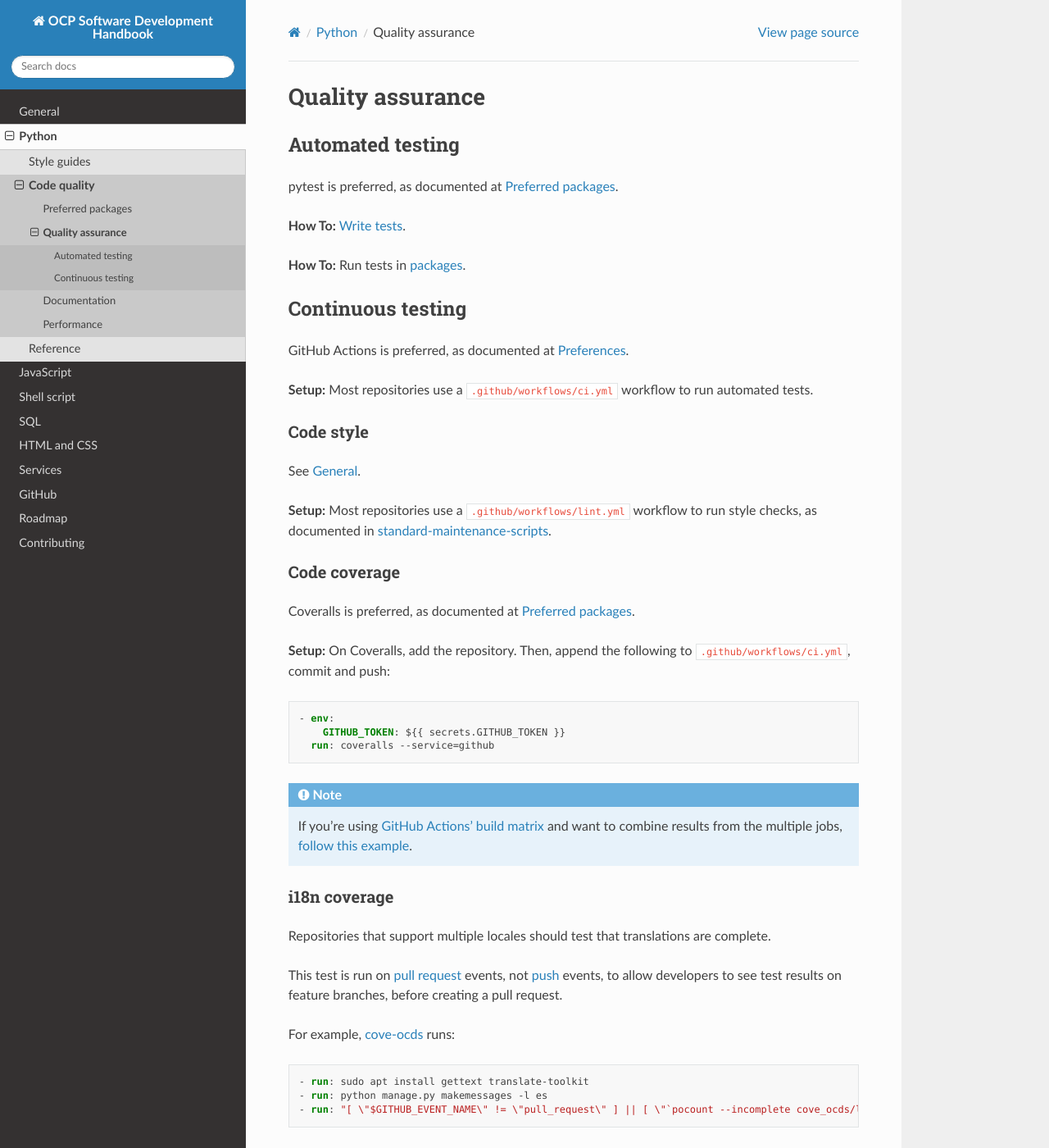
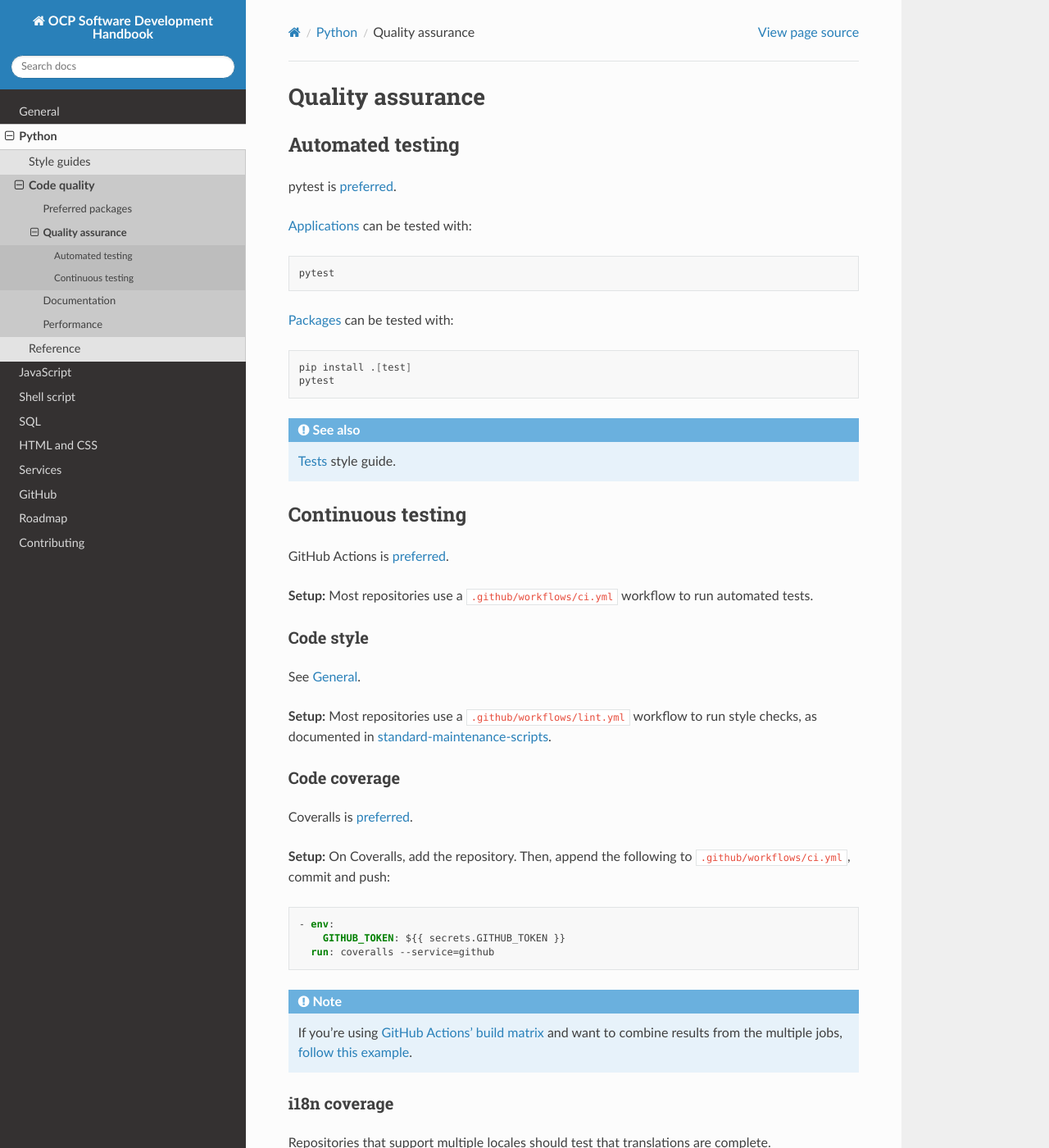
Before and after one commit to open-contracting/software-development-handbook, a Sphinx documentation site: the page built from docs/python/quality.rst, in a window 1280 px wide and 1400 px high. Shown: the whole window at 82% size. Built offline with Sphinx 7.4.7 and the Read the Docs theme 2.0.0, drawn with Linux system fonts in a browser that asks for light colours; pages that are not in the unit, such as notebooks, are missing from menus.

Commit message:
python: Move testing content to python/quality

```diff
--- a/docs/python/quality.rst
+++ b/docs/python/quality.rst
@@ -1,21 +1,36 @@
 Quality assurance
 =================
+
+.. _automated-testing:
 
 Automated testing
 -----------------
 
-pytest is preferred, as documented at :doc:`preferences`.
+pytest is :doc:`preferred<preferences>`.
 
-**How To:** :ref:`Write tests<python-tests>`.
+:doc:`applications` can be tested with:
 
-**How To:** Run tests in :ref:`packages<packages-testing>`.
+.. code-block:: shell
+
+   pytest
+
+:doc:`packages` can be tested with:
+
+.. code-block:: shell
+
+   pip install .[test]
+   pytest
+
+.. seealso::
+
+   :ref:`python-tests` style guide.
 
 .. _continuous-integration:
 
 Continuous testing
 ------------------
 
-GitHub Actions is preferred, as documented at :doc:`../general/preferences`.
+GitHub Actions is :doc:`preferred<../general/preferences>`.
 
 **Setup:** Most repositories use a ``.github/workflows/ci.yml`` workflow to run automated tests.
 
@@ -31,7 +46,7 @@ See :doc:`style_guide`.
 Code coverage
 ~~~~~~~~~~~~~
 
-Coveralls is preferred, as documented at :doc:`preferences`.
+Coveralls is :doc:`preferred<preferences>`.
 
 **Setup:** On Coveralls, add the repository. Then, append the following to ``.github/workflows/ci.yml``, commit and push:
 
```
Also changed, not shown: docs/python/packages.rst (+4 -12 lines).
